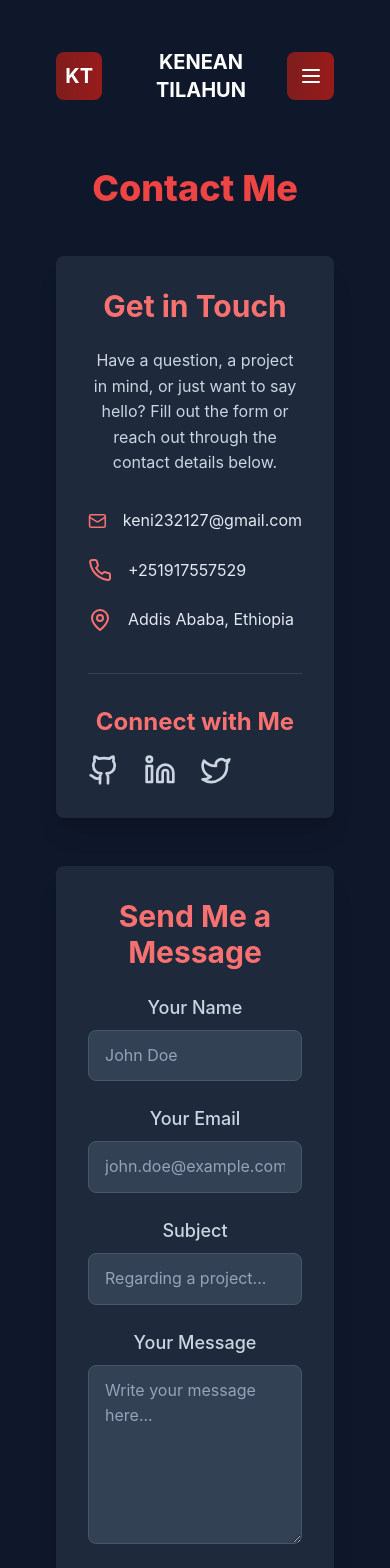
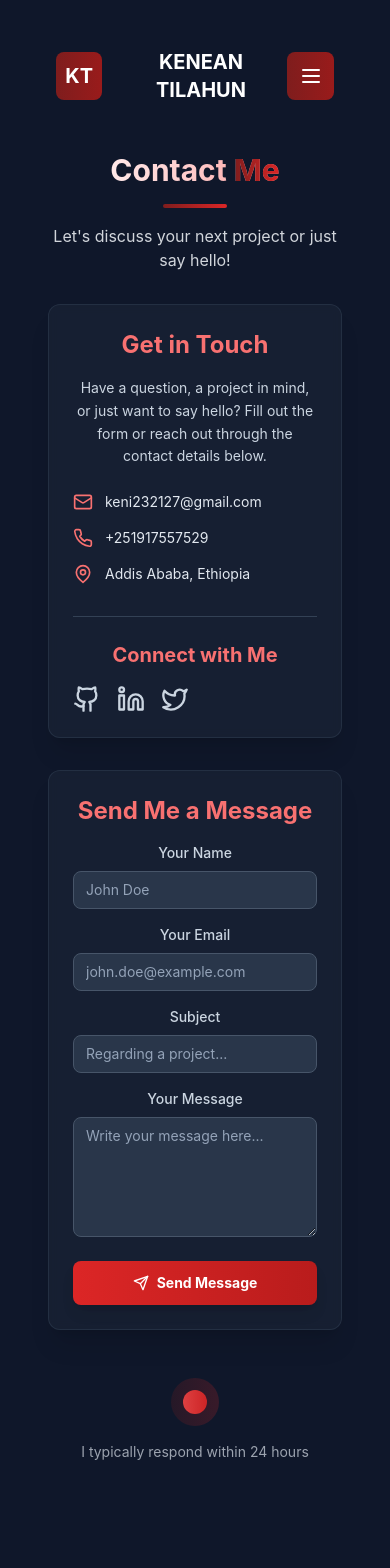
Before and after one commit to KeniKT/kenean-tilahun-portfolio, a React (Vite) app: page /contact in a window 390 px wide. Shown: the top 1568 px of the page. After the commit the page ends 1526 px from the top, so only its background shows below. Built offline with nearby package versions, Linux system fonts and the light colour scheme.

Commit message:
home page modify

```diff
--- a/src/pages/Contact.jsx
+++ b/src/pages/Contact.jsx
@@ -32,55 +32,84 @@ const Contact = () => {
   };
 
   return (
-    <div className="min-h-screen bg-slate-900 text-white py-12">
-      <div className="max-w-7xl mx-auto px-6">
-        <h1 className="text-4xl font-extrabold text-center text-red-500 mb-12">Contact Me</h1>
+    <div className="min-h-screen bg-slate-900 text-white py-8 sm:py-12 lg:py-16">
+      <div className="max-w-7xl mx-auto px-4 sm:px-6 lg:px-8">
+        {/* Header */}
+        <div className="text-center mb-8 sm:mb-12">
+          <h1 className="text-3xl sm:text-4xl md:text-5xl lg:text-6xl font-bold mb-4 sm:mb-6 bg-gradient-to-r from-white via-red-200 to-red-400 bg-clip-text text-transparent">
+            Contact <span className="bg-gradient-to-r from-red-900 to-red-600 bg-clip-text text-transparent">Me</span>
+          </h1>
+          <div className="w-16 sm:w-20 lg:w-24 h-1 bg-gradient-to-r from-red-900 to-red-600 mx-auto mb-4 rounded-full" />
+          <p className="text-gray-300 text-base sm:text-lg max-w-2xl mx-auto">
+            Let's discuss your next project or just say hello!
+          </p>
+        </div>
 
-        <div className="grid grid-cols-1 md:grid-cols-2 gap-12">
+        <div className="grid grid-cols-1 lg:grid-cols-2 gap-8 sm:gap-12">
           {/* Contact Information */}
-          <div className="bg-slate-800 p-8 rounded-lg shadow-xl hover:shadow-2xl transition-shadow duration-300">
-            <h2 className="text-3xl font-bold text-red-400 mb-6">Get in Touch</h2>
-            <p className="text-slate-300 mb-8">
+          <div className="bg-slate-800/50 backdrop-blur-sm p-6 sm:p-8 rounded-xl lg:rounded-2xl shadow-xl hover:shadow-2xl transition-all duration-300 border border-slate-700/50">
+            <h2 className="text-2xl sm:text-3xl font-bold text-red-400 mb-4 sm:mb-6">Get in Touch</h2>
+            <p className="text-slate-300 mb-6 sm:mb-8 text-sm sm:text-base leading-relaxed">
               Have a question, a project in mind, or just want to say hello? Fill out the form or reach out through the contact details below.
             </p>
 
-            <div className="space-y-6">
-              <div className="flex items-center text-slate-200">
-                <Mail className="w-6 h-6 mr-4 text-red-400" />
-                <span>keni232127@gmail.com</span> {/* Replace with your actual email */}
+            <div className="space-y-4 sm:space-y-6">
+              <div className="flex items-center text-slate-200 group hover:text-red-400 transition-colors duration-300">
+                <Mail className="w-5 h-5 sm:w-6 sm:h-6 mr-3 sm:mr-4 text-red-400 group-hover:scale-110 transition-transform duration-300" />
+                <span className="text-sm sm:text-base break-all">keni232127@gmail.com</span>
               </div>
-              <div className="flex items-center text-slate-200">
-                <Phone className="w-6 h-6 mr-4 text-red-400" />
-                <span>+251917557529</span> {/* Replace with your actual phone number */}
+              <div className="flex items-center text-slate-200 group hover:text-red-400 transition-colors duration-300">
+                <Phone className="w-5 h-5 sm:w-6 sm:h-6 mr-3 sm:mr-4 text-red-400 group-hover:scale-110 transition-transform duration-300" />
+                <span className="text-sm sm:text-base">+251917557529</span>
               </div>
-              <div className="flex items-center text-slate-200">
-                <MapPin className="w-6 h-6 mr-4 text-red-400" />
-                <span>Addis Ababa, Ethiopia</span> {/* Replace with your actual location */}
+              <div className="flex items-center text-slate-200 group hover:text-red-400 transition-colors duration-300">
+                <MapPin className="w-5 h-5 sm:w-6 sm:h-6 mr-3 sm:mr-4 text-red-400 group-hover:scale-110 transition-transform duration-300" />
+                <span className="text-sm sm:text-base">Addis Ababa, Ethiopia</span>
               </div>
             </div>
 
-            <div className="mt-10 border-t border-slate-700 pt-8">
-              <h3 className="text-2xl font-bold text-red-400 mb-4">Connect with Me</h3>
-              <div className="flex space-x-6">
-                <a href="https://github.com/KeniKT" target="_blank" rel="noopener noreferrer" className="text-slate-300 hover:text-red-400 transition-colors">
-                  <Github className="w-8 h-8" />
+            <div className="mt-8 sm:mt-10 border-t border-slate-700 pt-6 sm:pt-8">
+              <h3 className="text-xl sm:text-2xl font-bold text-red-400 mb-4">Connect with Me</h3>
+              <div className="flex space-x-4 sm:space-x-6">
+                <a
+                  href="https://github.com/KeniKT"
+                  target="_blank"
+                  rel="noopener noreferrer"
+                  className="text-slate-300 hover:text-red-400 transition-all duration-300 hover:scale-110 transform"
+                  aria-label="GitHub Profile"
+                >
+                  <Github className="w-7 h-7 sm:w-8 sm:h-8" />
                 </a>
-                <a href="https://www.linkedin.com/in/kenean/" target="_blank" rel="noopener noreferrer" className="text-slate-300 hover:text-red-400 transition-colors">
-                  <Linkedin className="w-8 h-8" />
+                <a
+                  href="https://www.linkedin.com/in/kenean/"
+                  target="_blank"
+                  rel="noopener noreferrer"
+                  className="text-slate-300 hover:text-red-400 transition-all duration-300 hover:scale-110 transform"
+                  aria-label="LinkedIn Profile"
+                >
+                  <Linkedin className="w-7 h-7 sm:w-8 sm:h-8" />
                 </a>
-                <a href="https://twitter.com/your-twitter" target="_blank" rel="noopener noreferrer" className="text-slate-300 hover:text-red-400 transition-colors">
-                  <Twitter className="w-8 h-8" />
+                <a
+                  href="https://twitter.com/your-twitter"
+                  target="_blank"
+                  rel="noopener noreferrer"
+                  className="text-slate-300 hover:text-red-400 transition-all duration-300 hover:scale-110 transform"
+                  aria-label="Twitter Profile"
+                >
+                  <Twitter className="w-7 h-7 sm:w-8 sm:h-8" />
                 </a>
               </div>
             </div>
           </div>
 
           {/* Contact Form */}
-          <div className="bg-slate-800 p-8 rounded-lg shadow-xl hover:shadow-2xl transition-shadow duration-300">
-            <h2 className="text-3xl font-bold text-red-400 mb-6">Send Me a Message</h2>
-            <form onSubmit={handleSubmit} className="space-y-6">
+          <div className="bg-slate-800/50 backdrop-blur-sm p-6 sm:p-8 rounded-xl lg:rounded-2xl shadow-xl hover:shadow-2xl transition-all duration-300 border border-slate-700/50">
+            <h2 className="text-2xl sm:text-3xl font-bold text-red-400 mb-4 sm:mb-6">Send Me a Message</h2>
+            <div className="space-y-4 sm:space-y-6">
               <div>
-                <label htmlFor="name" className="block text-slate-300 text-lg font-medium mb-2">Your Name</label>
+                <label htmlFor="name" className="block text-slate-300 text-sm sm:text-base lg:text-lg font-medium mb-2">
+                  Your Name
+                </label>
                 <input
                   type="text"
                   id="name"
@@ -88,12 +117,15 @@ const Contact = () => {
                   value={formData.name}
                   onChange={handleChange}
                   required
-                  className="w-full px-4 py-3 bg-slate-700 border border-slate-600 rounded-lg focus:outline-none focus:border-red-400 transition-colors placeholder-slate-400"
+                  className="w-full px-3 sm:px-4 py-2 sm:py-3 bg-slate-700/70 border border-slate-600 rounded-lg focus:outline-none focus:border-red-400 focus:ring-2 focus:ring-red-400/20 transition-all duration-300 placeholder-slate-400 text-sm sm:text-base"
                   placeholder="John Doe"
                 />
               </div>
+
               <div>
-                <label htmlFor="email" className="block text-slate-300 text-lg font-medium mb-2">Your Email</label>
+                <label htmlFor="email" className="block text-slate-300 text-sm sm:text-base lg:text-lg font-medium mb-2">
+                  Your Email
+                </label>
                 <input
                   type="email"
                   id="email"
@@ -101,12 +133,15 @@ const Contact = () => {
                   value={formData.email}
                   onChange={handleChange}
                   required
-                  className="w-full px-4 py-3 bg-slate-700 border border-slate-600 rounded-lg focus:outline-none focus:border-red-400 transition-colors placeholder-slate-400"
+                  className="w-full px-3 sm:px-4 py-2 sm:py-3 bg-slate-700/70 border border-slate-600 rounded-lg focus:outline-none focus:border-red-400 focus:ring-2 focus:ring-red-400/20 transition-all duration-300 placeholder-slate-400 text-sm sm:text-base"
                   placeholder="john.doe@example.com"
                 />
               </div>
+
               <div>
-                <label htmlFor="subject" className="block text-slate-300 text-lg font-medium mb-2">Subject</label>
+                <label htmlFor="subject" className="block text-slate-300 text-sm sm:text-base lg:text-lg font-medium mb-2">
+                  Subject
+                </label>
                 <input
                   type="text"
                   id="subject"
@@ -114,32 +149,47 @@ const Contact = () => {
                   value={formData.subject}
                   onChange={handleChange}
                   required
-                  className="w-full px-4 py-3 bg-slate-700 border border-slate-600 rounded-lg focus:outline-none focus:border-red-400 transition-colors placeholder-slate-400"
+                  className="w-full px-3 sm:px-4 py-2 sm:py-3 bg-slate-700/70 border border-slate-600 rounded-lg focus:outline-none focus:border-red-400 focus:ring-2 focus:ring-red-400/20 transition-all duration-300 placeholder-slate-400 text-sm sm:text-base"
                   placeholder="Regarding a project..."
                 />
               </div>
+
               <div>
-                <label htmlFor="message" className="block text-slate-300 text-lg font-medium mb-2">Your Message</label>
+                <label htmlFor="message" className="block text-slate-300 text-sm sm:text-base lg:text-lg font-medium mb-2">
+                  Your Message
+                </label>
                 <textarea
                   id="message"
                   name="message"
                   value={formData.message}
                   onChange={handleChange}
                   required
-                  rows="6"
-                  className="w-full px-4 py-3 bg-slate-700 border border-slate-600 rounded-lg focus:outline-none focus:border-red-400 transition-colors resize-y placeholder-slate-400"
+                  rows="5"
+                  className="w-full px-3 sm:px-4 py-2 sm:py-3 bg-slate-700/70 border border-slate-600 rounded-lg focus:outline-none focus:border-red-400 focus:ring-2 focus:ring-red-400/20 transition-all duration-300 resize-y placeholder-slate-400 text-sm sm:text-base min-h-[120px]"
                   placeholder="Write your message here..."
                 ></textarea>
               </div>
+
               <button
-                type="submit"
-                className="w-full bg-red-600 hover:bg-red-700 text-white font-bold py-3 px-6 rounded-lg flex items-center justify-center transition-colors duration-300 transform hover:scale-105"
+                type="button"
+                onClick={handleSubmit}
+                className="w-full bg-gradient-to-r from-red-600 to-red-700 hover:from-red-700 hover:to-red-800 text-white font-bold py-3 sm:py-4 px-6 rounded-lg flex items-center justify-center transition-all duration-300 transform hover:scale-105 focus:outline-none focus:ring-2 focus:ring-red-400/50 shadow-lg hover:shadow-xl"
               >
-                <Send className="w-5 h-5 mr-2" />
-                Send Message
+                <Send className="w-4 h-4 sm:w-5 sm:h-5 mr-2" />
+                <span className="text-sm sm:text-base">Send Message</span>
               </button>
-            </form>
+            </div>
           </div>
+        </div>
+
+        {/* Additional decorative elements */}
+        <div className="mt-12 sm:mt-16 text-center">
+          <div className="inline-flex items-center justify-center w-12 h-12 sm:w-16 sm:h-16 bg-gradient-to-r from-red-900/20 to-red-600/20 rounded-full mb-4">
+            <div className="w-6 h-6 sm:w-8 sm:h-8 bg-gradient-to-r from-red-500 to-red-600 rounded-full animate-pulse"></div>
+          </div>
+          <p className="text-gray-400 text-sm sm:text-base">
+            I typically respond within 24 hours
+          </p>
         </div>
       </div>
     </div>
--- a/src/pages/Home.jsx
+++ b/src/pages/Home.jsx
@@ -1,81 +1,237 @@
-import React from 'react';
+import React, { useEffect, useRef } from 'react';
 import { Download, Play } from 'lucide-react';
-import { motion } from 'framer-motion';
+import { motion, useInView, useAnimation } from 'framer-motion';
 import keneanImg from '/src/assets/kenean.png';
 import About from './About';
 import Projects from './Projects';
 import Contact from './Contact';
 
+// Custom hook for scroll animations
+const useScrollAnimation = (threshold = 0.1) => {
+  const controls = useAnimation();
+  const ref = useRef(null);
+  const inView = useInView(ref, { threshold, once: true });
+
+  useEffect(() => {
+    if (inView) {
+      controls.start('visible');
+    }
+  }, [controls, inView]);
+
+  return { ref, controls };
+};
+
+// Animation variants
+const fadeInUp = {
+  hidden: { opacity: 0, y: 60 },
+  visible: {
+    opacity: 1,
+    y: 0,
+    transition: { duration: 0.8, ease: 'easeOut' }
+  }
+};
+
+const fadeInLeft = {
+  hidden: { opacity: 0, x: -60 },
+  visible: {
+    opacity: 1,
+    x: 0,
+    transition: { duration: 0.8, ease: 'easeOut' }
+  }
+};
+
+const fadeInRight = {
+  hidden: { opacity: 0, x: 60 },
+  visible: {
+    opacity: 1,
+    x: 0,
+    transition: { duration: 0.8, ease: 'easeOut' }
+  }
+};
+
+const staggerContainer = {
+  hidden: { opacity: 0 },
+  visible: {
+    opacity: 1,
+    transition: {
+      staggerChildren: 0.2,
+      delayChildren: 0.1
+    }
+  }
+};
+
+const staggerItem = {
+  hidden: { opacity: 0, y: 30 },
+  visible: {
+    opacity: 1,
+    y: 0,
+    transition: { duration: 0.6, ease: 'easeOut' }
+  }
+};
+
+const scaleIn = {
+  hidden: { opacity: 0, scale: 0.8 },
+  visible: {
+    opacity: 1,
+    scale: 1,
+    transition: { duration: 0.8, ease: 'easeOut' }
+  }
+};
+
 const Home = () => {
+  const heroAnimation = useScrollAnimation(0.3);
+  const aboutAnimation = useScrollAnimation(0.2);
+  const projectsAnimation = useScrollAnimation(0.2);
+  const contactAnimation = useScrollAnimation(0.2);
+
   return (
     <div className="min-h-screen bg-slate-900 text-white">
-      <div className="max-w-7xl mx-auto px-6 py-20">
-        <div className="flex flex-col lg:flex-row items-center justify-between">
+      <div className="max-w-7xl mx-auto px-4 sm:px-6 lg:px-8 py-12 sm:py-16 lg:py-20">
+        {/* Hero Section */}
+        <motion.div
+          ref={heroAnimation.ref}
+          initial="hidden"
+          animate={heroAnimation.controls}
+          variants={staggerContainer}
+          className="flex flex-col lg:flex-row items-center justify-between gap-8 lg:gap-12"
+        >
           {/* Left Content */}
-          <div className="lg:w-1/2 mb-12 lg:mb-0">
-            <h1 className="text-4xl md:text-5xl lg:text-6xl font-bold mb-6">
-              HI, I'M KENEAN!
+          <motion.div variants={fadeInLeft} className="w-full lg:w-1/2 text-center lg:text-left">
+            <motion.h1
+              variants={staggerItem}
+              className="text-3xl xs:text-4xl sm:text-5xl md:text-6xl lg:text-7xl xl:text-8xl font-bold mb-4 sm:mb-6 leading-tight"
+            >
+              <motion.span
+                variants={staggerItem}
+                className="inline-block"
+              >
+                HI, I'M KENEAN!
+              </motion.span>
               <br />
-              <span className="text-white">CREATIVE </span>
-              <span className="bg-gradient-to-r from-red-900 to-red-600 bg-clip-text text-transparent">
+              <motion.span
+                variants={staggerItem}
+                className="text-white inline-block"
+              >
+                CREATIVE{' '}
+              </motion.span>
+              <motion.span
+                variants={staggerItem}
+                className="bg-gradient-to-r from-red-900 to-red-600 bg-clip-text text-transparent inline-block"
+              >
                 DEVELOPER
-              </span>
-            </h1>
+              </motion.span>
+            </motion.h1>
 
             <motion.p
-              initial={{ opacity: 0, y: 30 }}
-              animate={{ opacity: 1, y: 0 }}
-              transition={{ duration: 1, ease: 'easeOut' }}
-              className="text-gray-300 text-lg mb-8 max-w-full leading-relaxed tracking-wide px-8 mx-auto max-w-4xl"
+              variants={staggerItem}
+              className="text-gray-300 text-sm sm:text-base md:text-lg lg:text-xl mb-6 sm:mb-8 max-w-full leading-relaxed tracking-wide px-4 sm:px-6 lg:px-0"
               style={{
                 fontFeatureSettings: '"liga", "kern"',
                 letterSpacing: '0.03em',
                 lineHeight: '1.75',
               }}
             >
-              I’m a passionate and versatile Full-Stack Software Engineer dedicated to creating impactful web
+              I'm a passionate and versatile Full-Stack Software Engineer dedicated to creating impactful web
               and mobile applications. With a strong foundation in backend development and hands-on
               experience across the full technology stack, I specialize in building scalable, user-focused
               digital solutions. From designing intuitive user interfaces to architecting efficient backend systems,
               I strive to deliver products that are both functional and meaningful.
             </motion.p>
 
-            <div className="flex flex-col sm:flex-row gap-4">
-              <button className="bg-gradient-to-r from-red-900 to-red-800 text-white px-8 py-3 rounded-lg font-medium hover:from-red-800 hover:to-red-700 transition-all duration-300 flex items-center gap-2">
-                <Download className="w-5 h-5" />
+            <motion.div
+              variants={staggerItem}
+              className="flex flex-col xs:flex-row gap-3 sm:gap-4 justify-center lg:justify-start"
+            >
+              <motion.button
+                whileHover={{ scale: 1.05 }}
+                whileTap={{ scale: 0.95 }}
+                className="bg-gradient-to-r from-red-900 to-red-800 text-white px-6 sm:px-8 py-3 rounded-lg font-medium hover:from-red-800 hover:to-red-700 transition-all duration-300 flex items-center justify-center gap-2 text-sm sm:text-base"
+              >
+                <Download className="w-4 h-4 sm:w-5 sm:h-5" />
                 Download CV
-              </button>
+              </motion.button>
 
-              <button className="border border-red-600 text-red-400 px-8 py-3 rounded-lg font-medium hover:bg-red-600 hover:text-white transition-all duration-300 flex items-center gap-2">
-                <Play className="w-5 h-5" />
+              <motion.button
+                whileHover={{ scale: 1.05 }}
+                whileTap={{ scale: 0.95 }}
+                className="border border-red-600 text-red-400 px-6 sm:px-8 py-3 rounded-lg font-medium hover:bg-red-600 hover:text-white transition-all duration-300 flex items-center justify-center gap-2 text-sm sm:text-base"
+              >
+                <Play className="w-4 h-4 sm:w-5 sm:h-5" />
                 Watch The Video
-              </button>
-            </div>
-          </div>
+              </motion.button>
+            </motion.div>
+          </motion.div>
 
           {/* Right Content - Profile Image */}
-          <div className="lg:w-1/2 flex justify-center">
-            <div className="relative">
+          <motion.div
+            variants={fadeInRight}
+            className="w-full lg:w-1/2 flex justify-center mt-8 lg:mt-0"
+          >
+            <motion.div
+              variants={scaleIn}
+              className="relative"
+            >
               {/* Decorative frame */}
-              <div className="w-80 h-80 md:w-96 md:h-96 bg-gradient-to-br from-red-900 to-red-600 rounded-3xl transform rotate-6 absolute -top-4 -left-4"></div>
+              <motion.div
+                className="w-64 h-64 xs:w-72 xs:h-72 sm:w-80 sm:h-80 md:w-96 md:h-96 lg:w-80 lg:h-80 xl:w-96 xl:h-96 bg-gradient-to-br from-red-900 to-red-600 rounded-2xl sm:rounded-3xl transform rotate-6 absolute -top-2 -left-2 sm:-top-4 sm:-left-4"
+                animate={{
+                  rotate: [6, 8, 6],
+                  scale: [1, 1.02, 1]
+                }}
+                transition={{
+                  duration: 4,
+                  repeat: Infinity,
+                  ease: "easeInOut"
+                }}
+              />
 
               {/* Profile image container */}
-              <div className="w-80 h-80 md:w-96 md:h-96 rounded-3xl overflow-hidden relative z-10 shadow-lg">
+              <motion.div
+                className="w-64 h-64 xs:w-72 xs:h-72 sm:w-80 sm:h-80 md:w-96 md:h-96 lg:w-80 lg:h-80 xl:w-96 xl:h-96 rounded-2xl sm:rounded-3xl overflow-hidden relative z-10 shadow-lg"
+                whileHover={{ scale: 1.05 }}
+                transition={{ duration: 0.3 }}
+              >
                 <img
                   src={keneanImg}
                   alt="Kenean Tilahun"
-                  className="w-full h-full object-cover rounded-3xl"
+                  className="w-full h-full object-cover rounded-2xl sm:rounded-3xl"
                 />
-              </div>
-            </div>
-          </div>
-        </div>
+              </motion.div>
+            </motion.div>
+          </motion.div>
+        </motion.div>
 
-        {/* ===== Add other sections below ===== */}
-        <div className="mt-20 space-y-32">
-          <About />
-          <Projects />
-          <Contact />
+        {/* Sections with scroll animations */}
+        <div className="mt-16 sm:mt-20 lg:mt-32 space-y-16 sm:space-y-24 lg:space-y-32">
+          {/* About Section */}
+          <motion.div
+            ref={aboutAnimation.ref}
+            initial="hidden"
+            animate={aboutAnimation.controls}
+            variants={fadeInUp}
+          >
+            <About />
+          </motion.div>
+
+          {/* Projects Section */}
+          <motion.div
+            ref={projectsAnimation.ref}
+            initial="hidden"
+            animate={projectsAnimation.controls}
+            variants={fadeInUp}
+          >
+            <Projects />
+          </motion.div>
+
+          {/* Contact Section */}
+          <motion.div
+            ref={contactAnimation.ref}
+            initial="hidden"
+            animate={contactAnimation.controls}
+            variants={fadeInUp}
+          >
+            <Contact />
+          </motion.div>
         </div>
       </div>
     </div>
```
